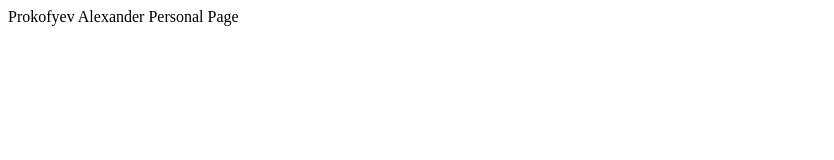
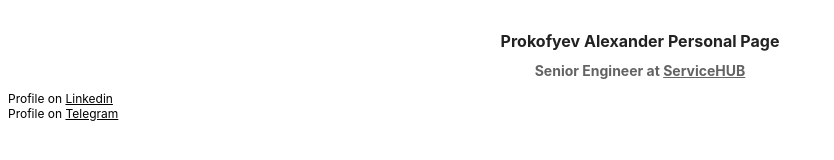
Before and after one commit to ProkofyevAlexander/prokofyev-alexander.github.io, a plain HTML site: page index.html in a window 1280 px wide. Shown: the whole page, without its empty margins (0-834 px from the left). Drawn offline with Linux system fonts and the light colour scheme.

Commit message:
update index

```diff
--- a/index.html
+++ b/index.html
@@ -4,11 +4,41 @@
     <meta charset="UTF-8">
     <meta name="viewport" content="width=device-width, initial-scale=1">
     <title>Prokofyev Alexander Personal Page</title>
+    <style>
+        body {
+            font-family: -apple-system,system-ui,BlinkMacSystemFont,"Segoe UI",Roboto,"Helvetica Neue","Fira Sans",Ubuntu,Oxygen,"Oxygen Sans",Cantarell,"Droid Sans","Apple Color Emoji","Segoe UI Emoji","Segoe UI Emoji","Segoe UI Symbol","Lucida Grande",Helvetica,Arial,sans-serif;
+            padding: 20px 8px 0 8px;
+            margin: 0;
+            background-color: #ffffff;
+            font-size: 12px;
+        }
 
+        h1 {
+            color: #222222;
+            font-size: 16px;
+            text-align: center;
+        }
+
+        h2 {
+            color: #636363;
+            font-size: 14px;
+            text-align: center;
+        }
+
+        a {
+            color: inherit;
+        }
+    </style>
 </head>
 <body>
 <div id="content">
-    Prokofyev Alexander Personal Page
+    <h1>Prokofyev Alexander Personal Page</h1>
+    <h2>Senior Engineer at <a href="https://srvhub.ru/" target="_blank">ServiceHUB</a></h2>
+
+    <p>
+        Profile on <a href="https://www.linkedin.com/in/prokofyev-alexander-b2104b36/" target="_blank">Linkedin</a><br>
+        Profile on <a href="https://t.me/ProkofyevAlexander" target="_blank">Telegram</a>
+    </p>
 </div>
 </body>
 </html>
```
